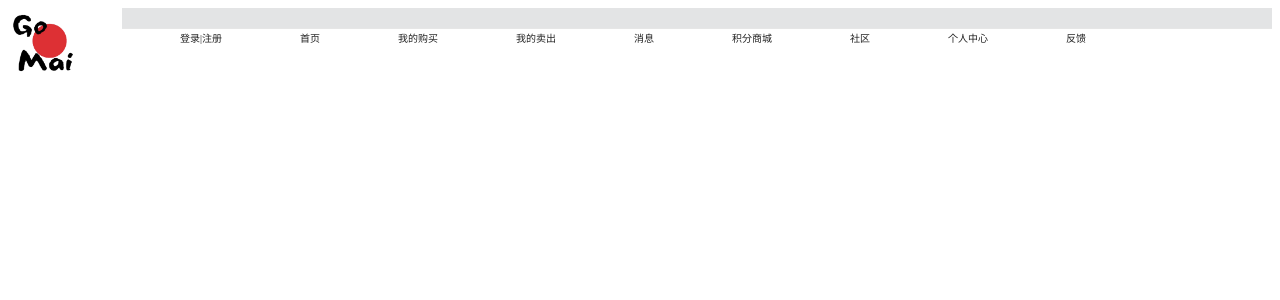
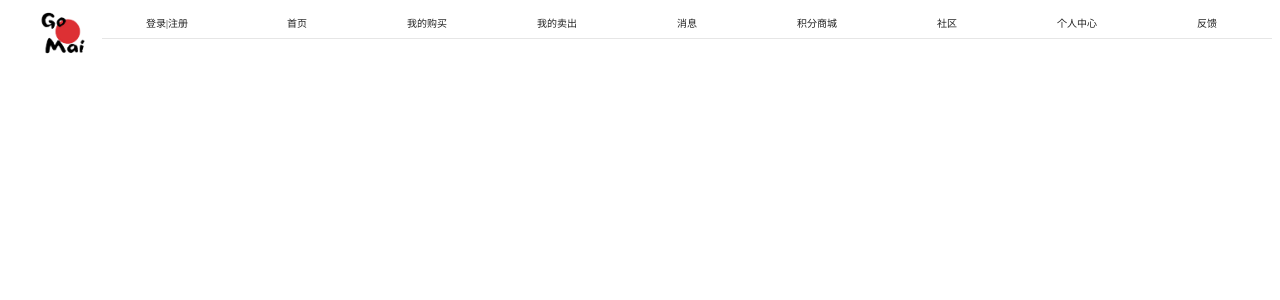
Before and after one commit to mao-xm/cutp, a Vue app: page /Home in a window 1280 px wide. Shown: the top 300 px of the page. Built offline with nearby package versions, Linux system fonts and the light colour scheme.

Commit message:
导航栏

```diff
--- a/src/App.vue
+++ b/src/App.vue
@@ -1,12 +1,17 @@
 <template>
   <div id="app">
+    <NavMenu v-if="aa"></NavMenu>
     <router-view/>
   </div>
 </template>
 <script>
 export default {
-  name: 'App'
-}
+  name: 'App',
+  data(){
+    return {
+     aa:true
+      }
+}}
 </script>
 <style>
 </style>
--- a/src/components/NavMenu.vue
+++ b/src/components/NavMenu.vue
@@ -3,19 +3,19 @@
      <!-- router:是否使用vue_router模式，启动该模式会在激活导航时以index作为path进行路由跳转-->
      <!--style="padding-left:58px;font-size:10px;height:20px;" -->
      <!-- style="width:1150px;float:right;height:20px; -->
-     <img src="../assets/logo.png" width="70px" height="70px" id="img">
+     <img src="../assets/logo.png" width="50px" height="50px" id="img">
      <el-menu
       :default-active="path"
       router
       mode="horizontal"
-      background-color="#E3E4E5"
+      background-color="white"
       text-color="#222"
       active-text-color="red"
       class="el-menu1"
     >
       <el-menu-item v-for="(item,i) in navList" :key="i" :index="item.name" class="el-menu2"
        >
-       <span class="ap">{{ item.navItem }}</span>
+       <span class="sp">{{item.navItem}}</span>
       </el-menu-item>
     </el-menu>
   </div>
@@ -33,7 +33,7 @@ export default {
           {name: '/in_index', navItem: '积分商城'},
           {name: '/', navItem: '社区'},
           {name: '/', navItem: '个人中心'},
-          {name: '/', navItem: '反馈'}
+          {name: '/soft_pf', navItem: '反馈'}
         ],
        url: '../assets/logo.png',
        path:''
@@ -44,6 +44,7 @@ export default {
 <style>
  #img{
   float:left;
+  margin-left:30px;
 }
 /*#box{
   background-color:#E3E4E5;
@@ -52,13 +53,23 @@ export default {
    background-color: white !important;
 } */
 .el-menu1{
-width:1150px;float:right;height:20px !important;
+float:right;height:30px !important;}
+.el-menu2{
+font-size:10px;height:30px !important;
+line-height:30px !important;width:130px;
+text-align:center;
 }
-.el-menu2{
-padding-left:58px;font-size:10px;height:20px !important;
-}
-.ap{
-  margin-top:-20px;
+/* .el-menu1:hover{
+   color:#dd3035 !important;
+  /color:#dd3035;
+} */
+.el-menu2:hover{
+  background-color: white !important;
+  /* color:#dd3035; */
 }
 
+
+/* .ap{
+
+}  */
 </style>
--- a/src/router/index.js
+++ b/src/router/index.js
@@ -4,6 +4,7 @@ import Home from '@/views/good/Home'
 import my_integral from '@/views/integral/my_integral'
 import integral_good from '@/views/integral/integral_good'
 import in_index from '@/views/integral/in_index'
+import soft_pf from '@/views/pf/soft_pf'
 Vue.use(Router)
 
 export default new Router({
@@ -18,6 +19,10 @@ export default new Router({
       redirect: '/Home',
       component: Home
     },
+    {
+      path: '/soft_pf',
+      name: 'soft_pf',
+      component: soft_pf},
     {
       path: '/in_index',
       name: 'in_index',
--- a/src/views/good/Home.vue
+++ b/src/views/good/Home.vue
@@ -1,8 +1,9 @@
 <template>
   <div>
-    <NavMenu></NavMenu>
+
     <!-- <router-link :to="{path:'/in_index'}">积分商城</router-link> -->
-    <router-view></router-view>
+    <!-- <router-view></router-view> -->
+
   </div>
 </template>
 <script>
--- a/src/views/pf/soft_pf.vue
+++ b/src/views/pf/soft_pf.vue
@@ -1,5 +1,6 @@
 <template>
   <div>
+    ggggs
   </div>
 </template>
 <script>
```
